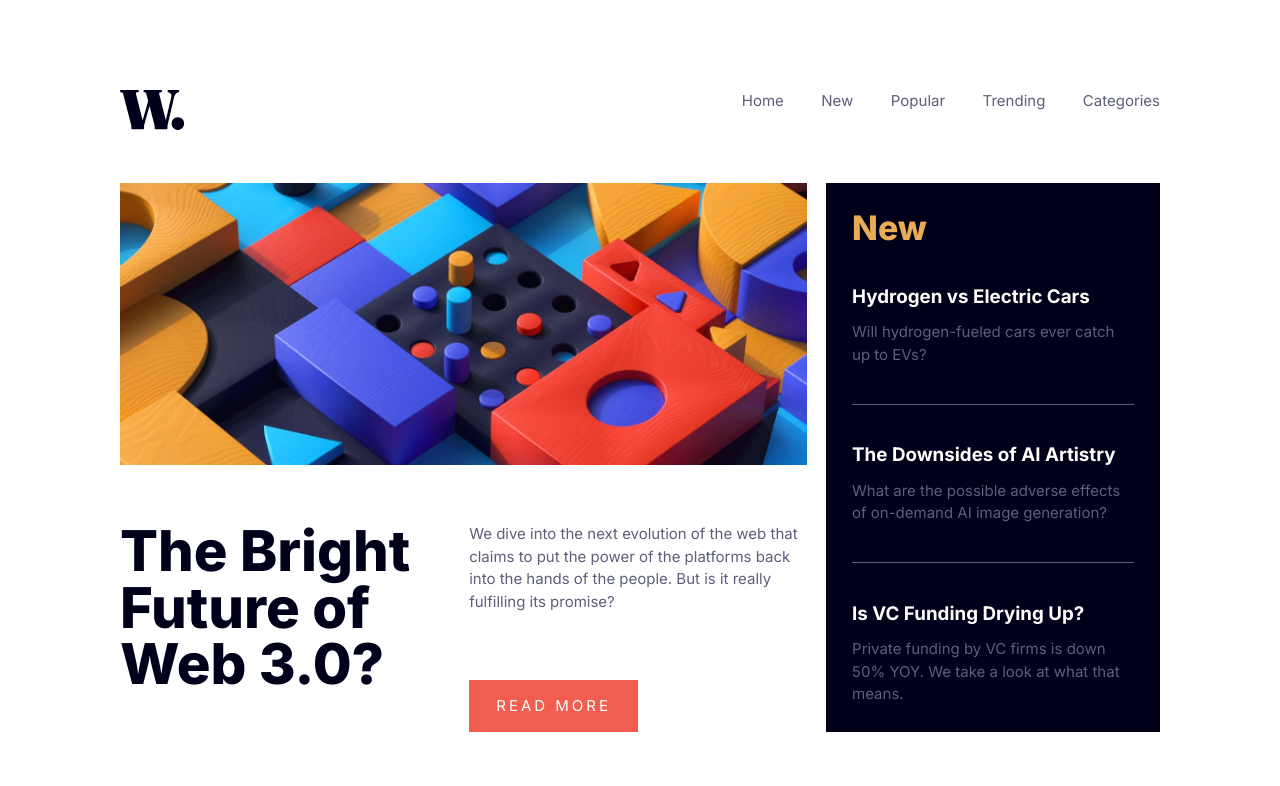
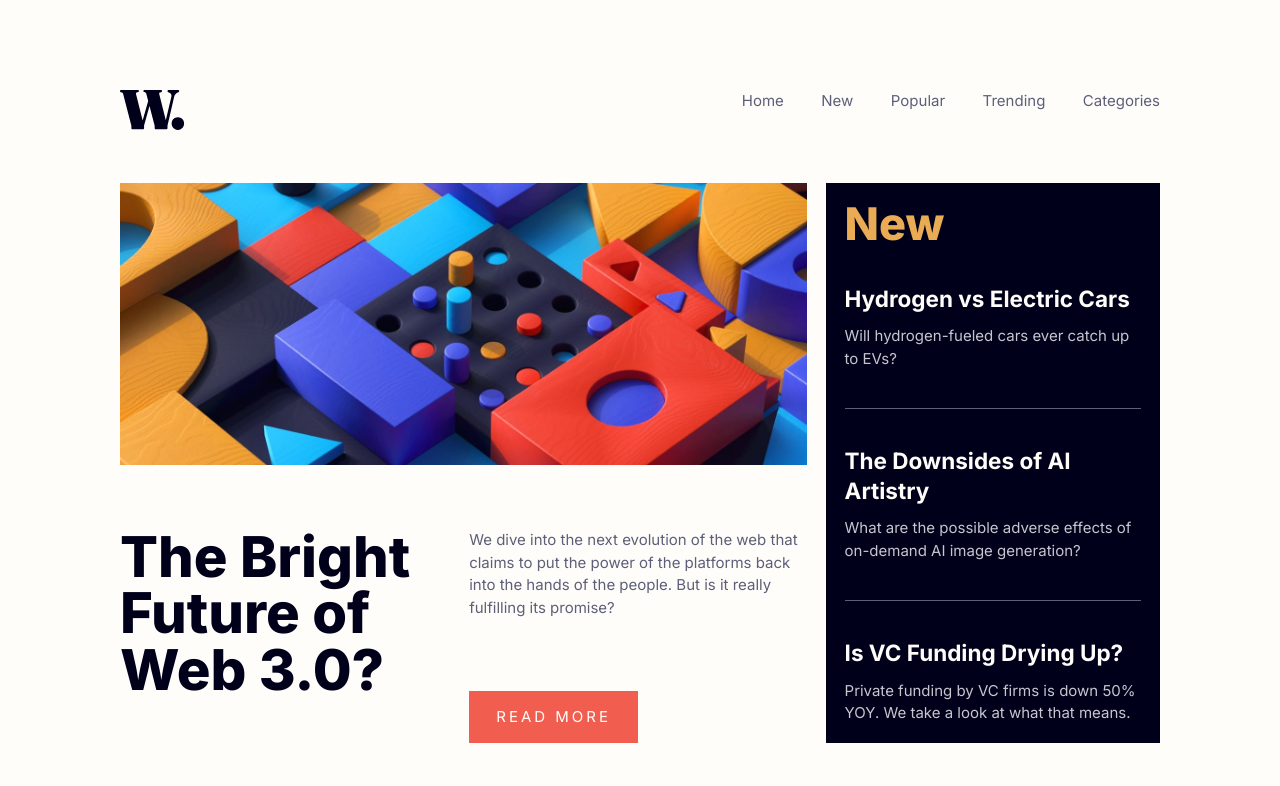
Before and after one commit to mujabom/new-homepage, a React (Vite) app: page / in a window 1280 px wide. Shown: the top 786 px of the page. Built offline with nearby package versions, Linux system fonts and the light colour scheme.

Commit message:
asthetic

```diff
--- a/src/NewSection.tsx
+++ b/src/NewSection.tsx
@@ -1,6 +1,6 @@
 export function NewSection() {
-  return <div className="row-span-2 flex flex-col gap-10 bg-very-dark-blue p-7 md:col-start-3 md:row-start-1">
-    <h1 className="text-4xl font-extrabold text-soft-orange ">New</h1>
+  return <div className="row-span-2 flex flex-col gap-10 bg-very-dark-blue p-5 md:col-start-3 md:row-start-1">
+    <h1 className="text-5xl font-extrabold text-soft-orange ">New</h1>
     <NewSectionStory title="Hydrogen vs Electric Cars">
       Will hydrogen-fueled cars ever catch up to EVs?
     </NewSectionStory>
@@ -25,8 +25,8 @@ function NewSectionStory({
 }) {
   return (
     <section className={`flex flex-col gap-3`}>
-      <h2 className="text-xl cursor-pointer hover:text-soft-orange font-bold text-off-white">{title}</h2>
-      <p className="text-dark-grayish-blue">{children}</p>
+      <h2 className="text-2xl cursor-pointer hover:text-soft-orange font-bold text-off-white">{title}</h2>
+      <p className="text-grayish-blue">{children}</p>
     </section>
   );
 }
--- a/src/index.css
+++ b/src/index.css
@@ -6,6 +6,7 @@
 html {
   font-family: "Inter", sans-serif;
   font-size: 15px;
+  @apply bg-off-white;
 }
 
 /* https://fonts.google.com/specimen/Inter */
```
